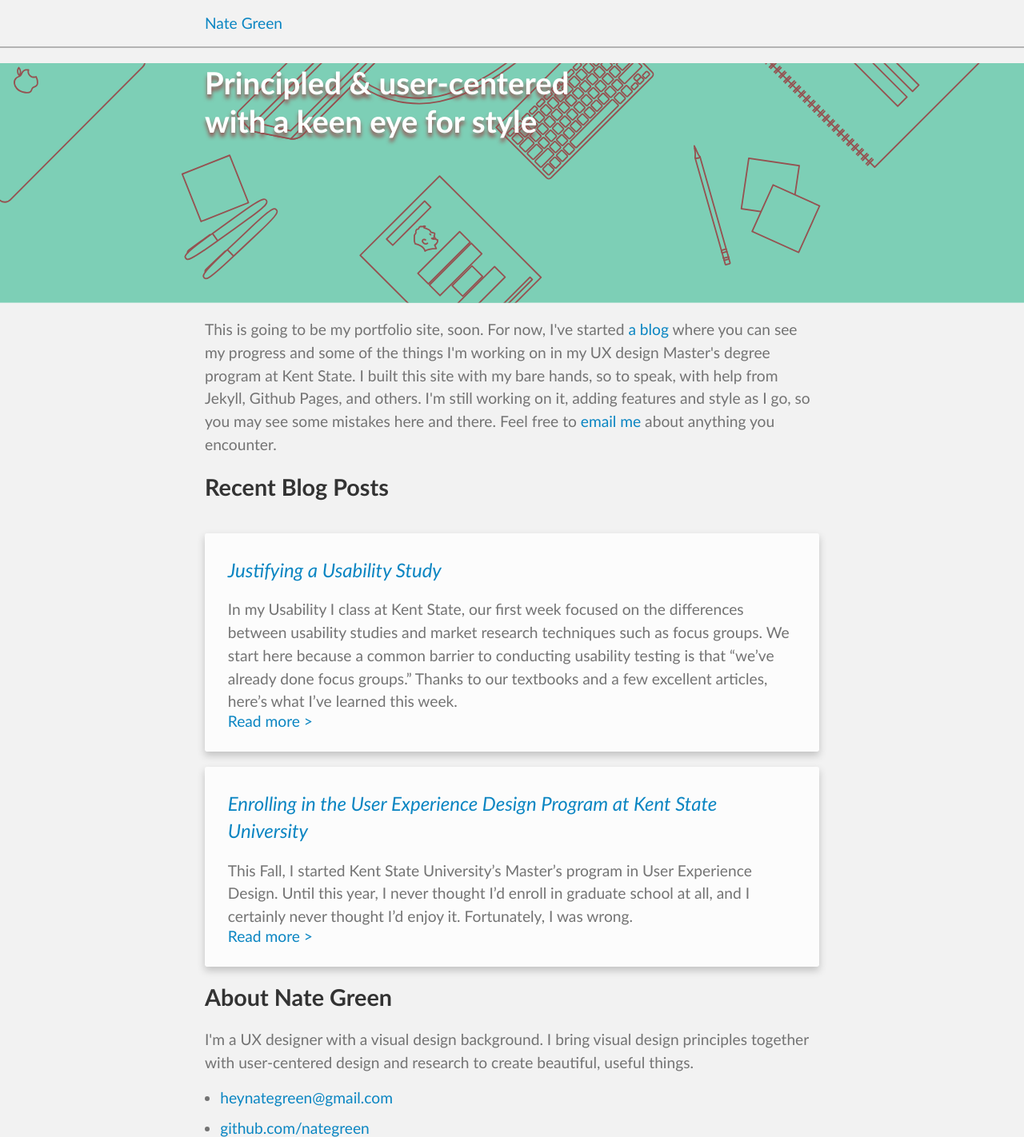
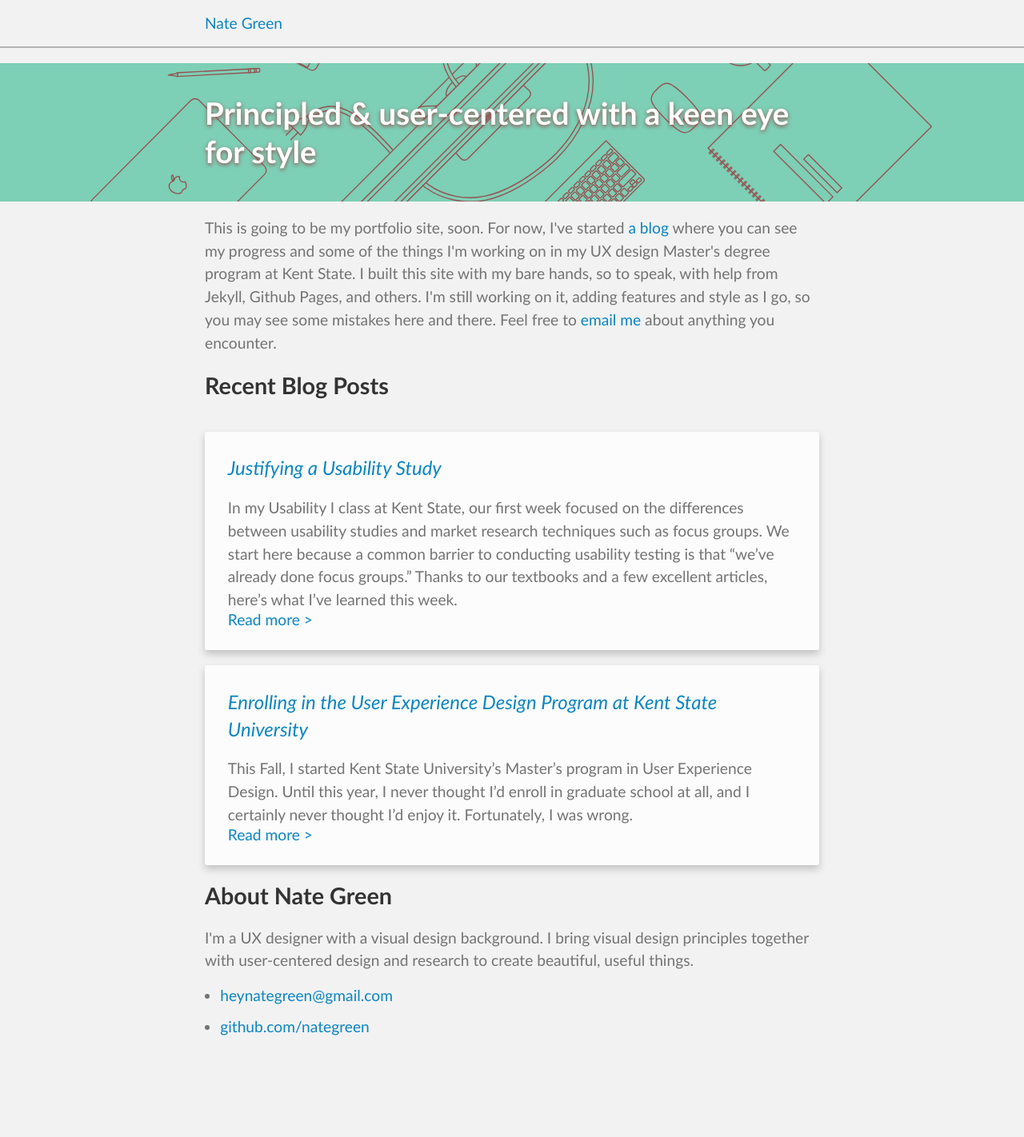
Before and after one commit to nategreen/old-website, a Jekyll site: the page built from index.html, in a window 1280 px wide. Shown: the whole page at 80% size. Built offline with Jekyll 4.4.1, drawn with Linux system fonts in a browser that asks for light colours; after the commit the page ends 1295 px from its top, so only the background shows below that.

Commit message:
remove line break in masthead headline, change margin in default layout

```diff
--- a/_sass/_layout.scss
+++ b/_sass/_layout.scss
@@ -9,8 +9,8 @@ body {
       padding-right: 1rem;
 
       @include media-query($tablet) {
-        padding-left: calc(50% - 20rem);
-        padding-right: calc(50% - 20rem);
+        padding-left: calc(50% - #{$tablet / 2});
+        padding-right: calc(50% - #{$tablet / 2});
       }
     }
   }
--- a/_sass/_sections.scss
+++ b/_sass/_sections.scss
@@ -1,12 +1,18 @@
 #masthead {
-  height: 33.333vh;
+  padding-top: 2rem;
+  padding-bottom: 2rem;
+  background-color: $teal;
   background-image: url(/images/tools.svg);
-  background-position: bottom;
+  background-position: center 50%;
   background-repeat: no-repeat;
-  background-size: cover;
+  background-size: 150%;
 
   h1 {
     color: $white;
-    text-shadow: 0 .25rem .25rem $marsala;
+    text-shadow: 0 .125rem .25rem $marsala;
+  }
+
+  @include media-query($tablet) {
+    background-size: calc(#{$tablet} + 25%);
   }
 }
--- a/index.html
+++ b/index.html
@@ -5,7 +5,7 @@ title: 'Nate Green: UX & Visual Designer'
 ---
 
     <section id="masthead">
-      <h1>Principled &amp; user-centered<br>with a keen eye for style</h1>
+      <h1>Principled &amp; user-centered with a keen eye for style</h1>
     </section>
 
     <section id="summary">
```
Also changed, not shown: images/tools.svg.
